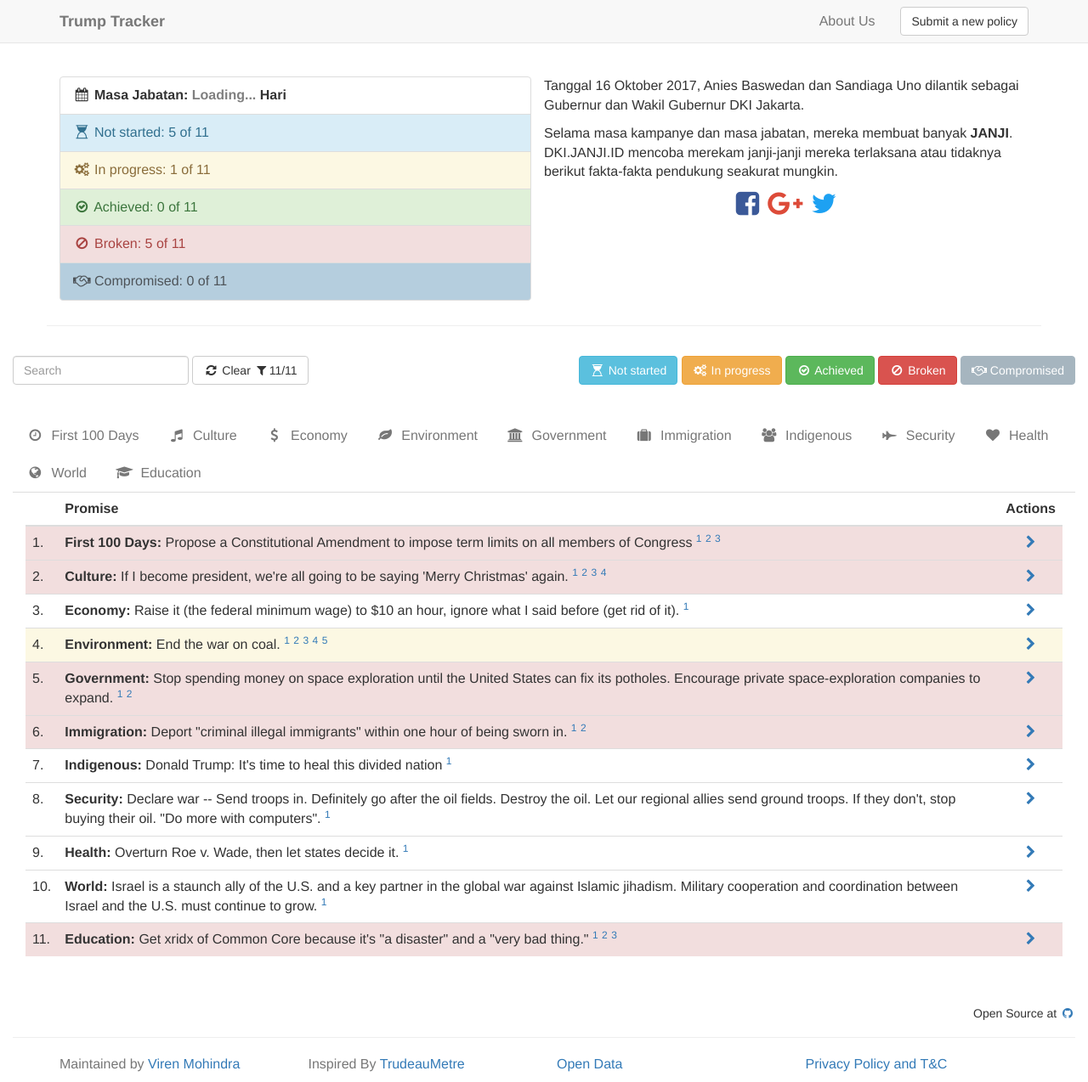
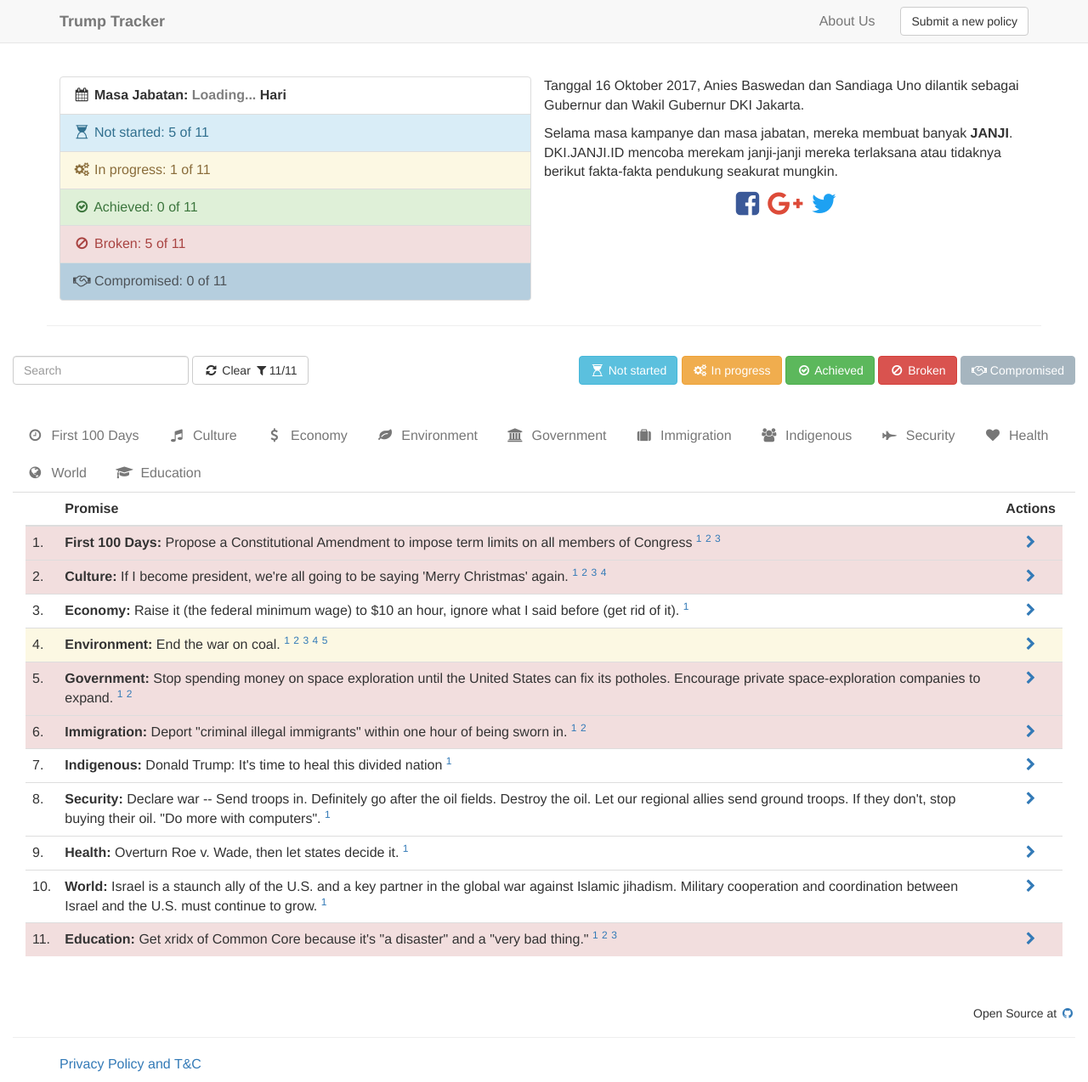
Before and after one commit to janjiid/dki, a Jekyll site: the page built from index.html, in a window 1280 px wide and 1274 px high. Shown: the whole window at 85% size. Built offline with Jekyll 4.4.1, drawn with Linux system fonts in a browser that asks for light colours; nearby versions of some CDN libraries.

Commit message:
Update page.html

```diff
--- a/_layouts/page.html
+++ b/_layouts/page.html
@@ -127,7 +127,7 @@
         <footer class="footer">
             <div class="container">
                 <div class="row">
-                    <div class="col-md-3">
+                    <!--<div class="col-md-3">
                         <p class="text-muted">Maintained by <a href="https://virenmohindra.me/" target="_blank">Viren Mohindra</a></p>
                     </div>
                     <div class="col-md-3">
@@ -135,8 +135,7 @@
                     </div>
                     <div class="col-md-3">
                         <p class="text-muted"><a href="https://raw.githubusercontent.com/TrumpTracker/trumptracker.github.io/master/_data/data.yaml" target="_blank" rel="nofollow">Open Data</a></p>
-
-                    </div>
+                    </div>-->
                     <div class="col-md-3">
                         <p class="text-muted"><a href="https://web.archive.org/web/20170210165830/http://nukewebbed.com/#section-termsandconditions" target="_blank">Privacy Policy and T&amp;C</a></p>
                     </div>
```
